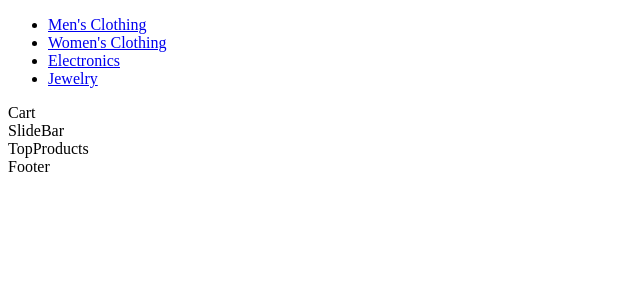
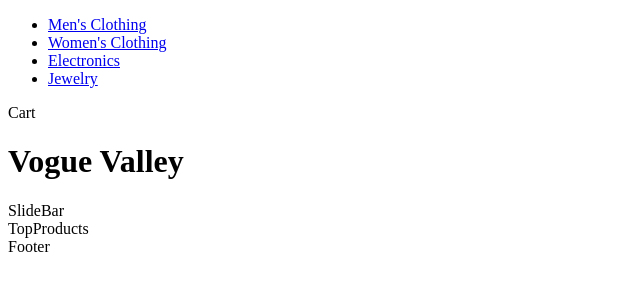
Before and after one commit to selmaatasert/e-commerce-react, a React (Vite) app: page / in a window 1280 px wide. Shown: the top 300 px of the page, without its empty margins (0-640 px from the left). Built offline with nearby package versions, Linux system fonts and the light colour scheme.

Commit message:
h1 added

```diff
--- a/src/App.jsx
+++ b/src/App.jsx
@@ -12,6 +12,7 @@ function App() {
   return (
     <>
       <NavBar />
+      <h1>Vogue Valley</h1>
       <Routes>
         <Route path="/" element={<Home />} />
         <Route path="/products/:id" element={<SingleProduct />} />
```
